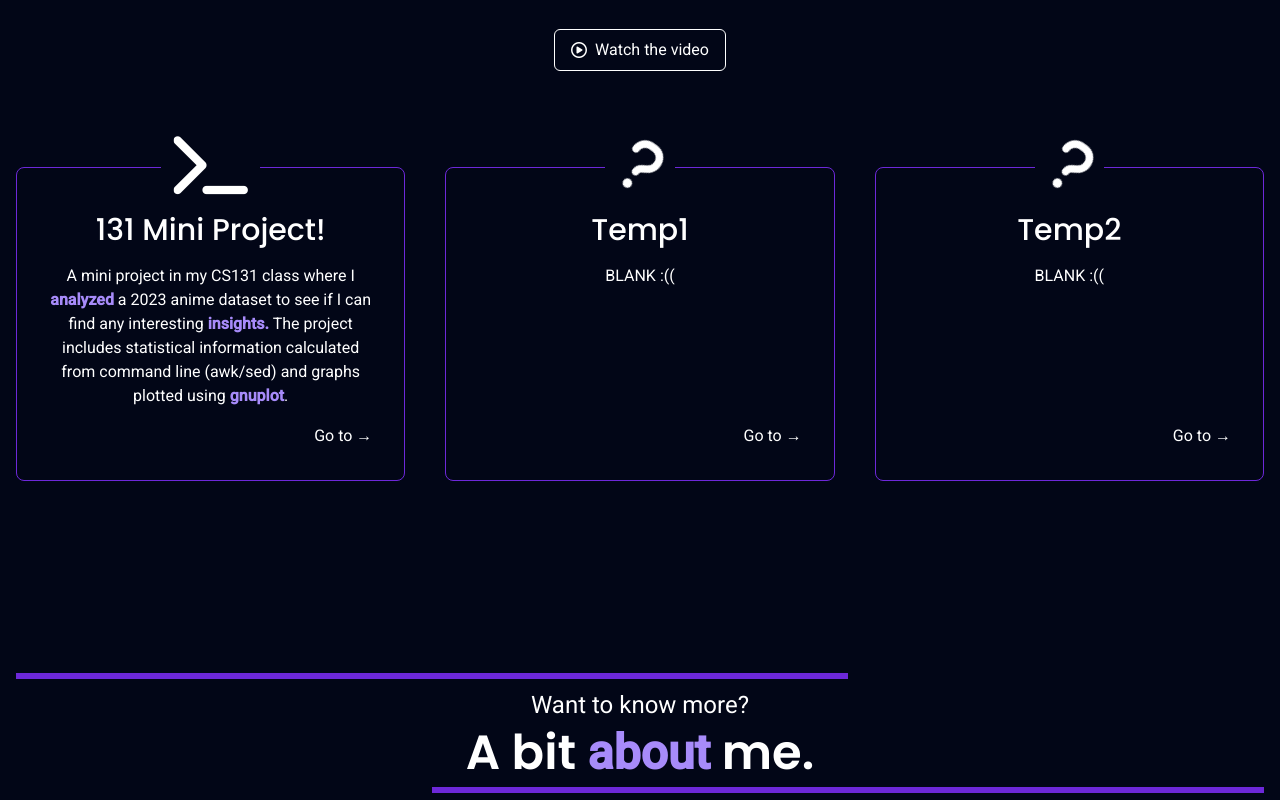
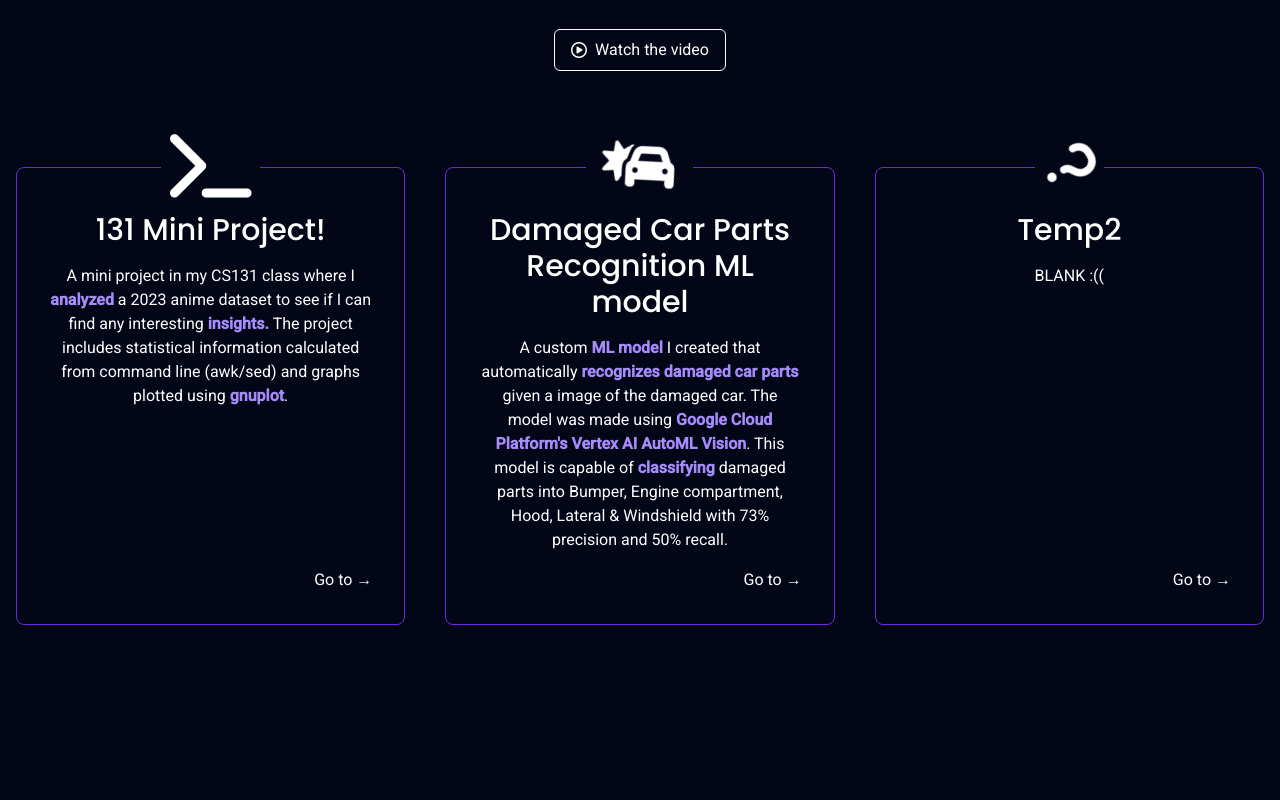
Before and after one commit to pandu-0/svelte-kit-portfolio, a SvelteKit app: page / in a window 1280 px wide. Shown: the part 1020-1820 px from the top of the page. Built offline with nearby package versions, Linux system fonts and the light colour scheme.

Commit message:
Update Main.svelte
Added the Damaged car parts project.

```diff
--- a/src/components/Main.svelte
+++ b/src/components/Main.svelte
@@ -4,18 +4,18 @@
 let steps = [
     {
         name: "131 Mini Project!",
+        // Icons are from https://fontawesome.com/
         icon: "fa-solid fa-terminal fa-beat",
         description:
             "INSERT",
         href: "https://github.com/pandu-0/cs131/tree/master/a5#a5-project-cs131",
     },
     {
-        name: "Temp1",
-        icon: "fa-solid fa-question fa-spin",
+        name: "Damaged Car Parts Recognition ML model",
+        icon: "fa-solid fa-car-burst fa-shake",
         description:
             "INSERT1",
-
-        href: "#",
+        href: "https://github.com/pandu-0/Damaged-Car-Parts-Recognition-ML-Model",
     },
     {
         name: "Temp2",
@@ -122,6 +122,8 @@ let steps = [
             <p>Watch the video</p>
         </a>
         <div class="grid grid-cols-1 lg:grid-cols-3 gap-12 lg:gap-10">
+
+            <!-- PROJECT 1 -->
             <Step step={steps[0]}>
                 <p>
                     A mini project in my CS131 class where I
@@ -138,13 +140,21 @@ let steps = [
                     <strong class="text-violet-400">gnuplot</strong>.
                 </p>
             </Step>
+
+            <!-- PROJECT 2 -->
             <Step step={steps[1]}>
-
-
                 <p>
-                    BLANK :((
+                    A custom <strong class="text-violet-400">ML model</strong> I created that automatically
+                    <strong class="text-violet-400">recognizes damaged car parts</strong> given a
+                    image of the damaged car. The model was made using
+                    <strong class="text-violet-400">Google Cloud Platform's Vertex AI AutoML Vision</strong>.
+                    This model is capable of <strong class="text-violet-400">classifying</strong> damaged parts
+                    into Bumper, Engine compartment, Hood, Lateral & Windshield
+                    with 73% precision and 50% recall.
                 </p>
             </Step>
+
+            <!-- PROJECT 3 -->
             <Step step={steps[2]}>
                 <p>
                     BLANK :((
@@ -173,6 +183,7 @@ let steps = [
         <p class="mx-auto poppins font-semibold text-lg sm:text-xl md:text-2xl">
             I am . . .
         </p>
+
         <!-- 3 bullet points -->
         <div class="flex flex-col gap-20 w-full mx-auto max-w-[800px]">
             {#each benefits as benefit, index}
```
